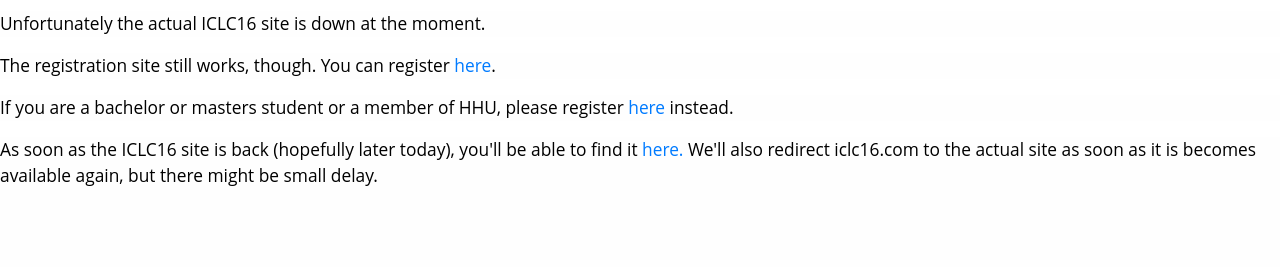
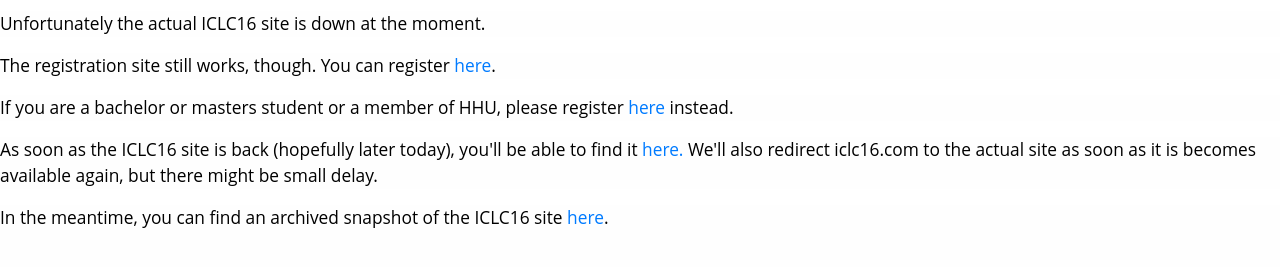
Before and after one commit to hartmast/iclc16, a plain HTML site: page index.html in a window 1280 px wide. Shown: the part 73-340 px from the top of the page. Drawn offline with nearby package versions, Linux system fonts and the light colour scheme.

Commit message:
added link to waybackmachine

```diff
--- a/index.html
+++ b/index.html
@@ -55,6 +55,7 @@
 <p>If you are a bachelor or masters student or a member of HHU, please register <a href="https://surveys.phil.hhu.de/umfrage/index.php?r=survey/index&sid=877384&lang=en">here</a> instead.</p>
 
 <p>As soon as the ICLC16 site is back (hopefully later today), you'll be able to find it <a href="https://iclc16.phil.hhu.de/">here.</a> We'll also redirect iclc16.com to the actual site as soon as it is becomes available again, but there might be small delay.</p>
+<p>In the meantime, you can find an archived snapshot of the ICLC16 site <a href="https://web.archive.org/web/20230515060204/https://iclc16.phil.hhu.de/">here</a>. </p>
 
 </body>
 </html>
```
